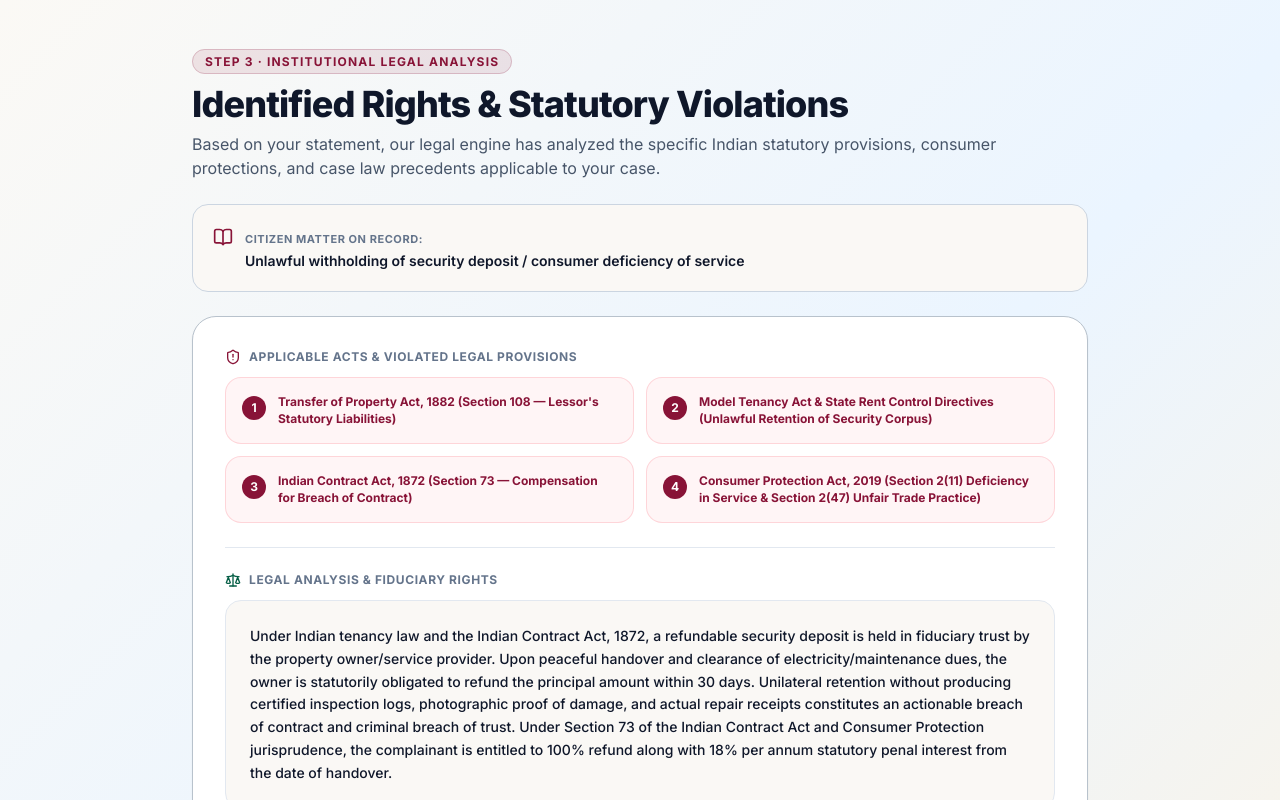
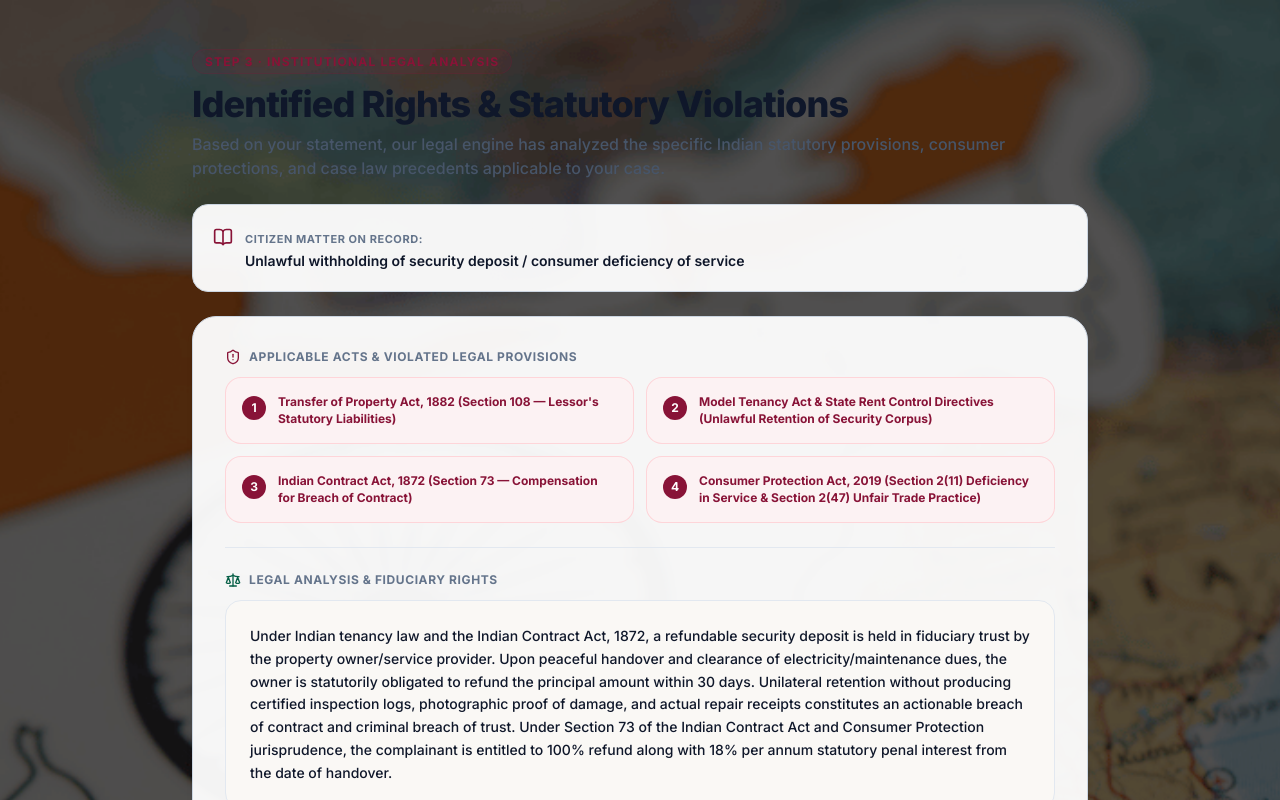
Before and after one commit to Manipal-Map/JanAdhikar-v2, a Next.js app: page /dashboard/grievance/result in a window 1280 px wide. Shown: the top 800 px of the page. Built offline with nearby package versions, Linux system fonts and the light colour scheme; no server answers.

Commit message:
Refactor GrievanceResultView layout and styles
Updated styling and structure of GrievanceResultView component. Enhanced readability and user experience by modifying class names and layout.

```diff
--- a/views/GrievanceResultView.tsx
+++ b/views/GrievanceResultView.tsx
@@ -9,9 +9,8 @@ import DraftViewer from '@/components/dashboard/DraftViewer'
 export default function GrievanceResultView() {
   const router = useRouter()
   const { caseId, userProblem, formData, grievanceResult, setGrievanceResult, setStage } = useCaseStore()
-  const [subStep, setSubStep] = useState(1) // Step 1: Rights Violated | Step 2: Legal Notice Draft
+  const [subStep, setSubStep] = useState(1)
 
-  // Default fallback data if page is accessed directly
   const defaultProblem = userProblem || "Unlawful withholding of security deposit / consumer deficiency of service"
   const applicantName = formData?.applicant_name || "Applicant"
   const applicantCity = formData?.applicant_city || "Local Jurisdiction"
@@ -84,13 +83,13 @@ ${applicantName}
   } = activeResult
 
   return (
-    <div className="gradient-bg min-h-screen flex flex-col items-center justify-center p-4 py-12">
-      <motion.div initial={{ opacity: 0, y: 15 }} animate={{ opacity: 1, y: 0 }} className="w-full max-w-4xl">
+    <div
+      className="min-h-screen flex flex-col items-center justify-center p-4 py-12 bg-cover bg-center bg-no-repeat relative"
+      style={{ backgroundImage: "url('/bg.image.png')" }}
+    >
+      <motion.div initial={{ opacity: 0, y: 15 }} animate={{ opacity: 1, y: 0 }} className="w-full max-w-4xl relative z-10">
 
         {subStep === 1 ? (
-          // ══════════════════════════════════════════════════════════════════════
-          // STEP 3: COMPREHENSIVE LEGAL ANALYSIS & RIGHTS BREAKDOWN
-          // ══════════════════════════════════════════════════════════════════════
           <div className="space-y-6">
             <div>
               <div className="mb-3">
@@ -102,13 +101,12 @@ ${applicantName}
               <h1 className="text-3xl sm:text-4xl font-extrabold text-ashoka-navy mb-2 tracking-tight">
                 Identified Rights & Statutory Violations
               </h1>
-              <p className="text-slate-600 text-sm sm:text-base leading-relaxed">
+              <p className="text-slate-600 text-sm sm:text-base leading-relaxed font-medium">
                 Based on your statement, our legal engine has analyzed the specific Indian statutory provisions, consumer protections, and case law precedents applicable to your case.
               </p>
             </div>
 
-            {/* Problem Context Banner */}
-            <div className="bg-[#FAF8F5] border border-slate-300 rounded-2xl p-4 sm:p-5 text-left flex items-start gap-3">
+            <div className="bg-white/95 backdrop-blur-xs border border-slate-300 rounded-2xl p-4 sm:p-5 text-left flex items-start gap-3 shadow-xs">
               <BookOpen className="w-5 h-5 text-court-maroon mt-0.5 shrink-0" />
               <div>
                 <span className="text-[11px] font-bold uppercase tracking-wider text-slate-500">Citizen Matter on Record:</span>
@@ -116,10 +114,8 @@ ${applicantName}
               </div>
             </div>
 
-            {/* Main Content Container */}
-            <div className="bg-white border border-[#b8c2cc] rounded-3xl p-6 sm:p-8 shadow-sm space-y-6 text-left">
+            <div className="bg-white/95 backdrop-blur-xs border border-slate-300 rounded-3xl p-6 sm:p-8 shadow-md space-y-6 text-left">
 
-              {/* Violated Laws & Rights Cards */}
               <div>
                 <div className="flex items-center gap-2 mb-3">
                   <ShieldAlert className="w-4 h-4 text-court-maroon" />
@@ -139,7 +135,6 @@ ${applicantName}
                 </div>
               </div>
 
-              {/* Detailed Legal Explanation */}
               <div className="border-t border-slate-200 pt-6">
                 <div className="flex items-center gap-2 mb-3">
                   <Scale className="w-4 h-4 text-statutory-green" />
@@ -150,7 +145,6 @@ ${applicantName}
                 </div>
               </div>
 
-              {/* Evidence & Evidentiary Value */}
               <div className="border-t border-slate-200 pt-6">
                 <div className="flex items-center gap-2 mb-3">
                   <FileText className="w-4 h-4 text-blue-600" />
@@ -161,7 +155,6 @@ ${applicantName}
                 </div>
               </div>
 
-              {/* Redressal Portal Card */}
               {target_portal_name && (
                 <div className="border-t border-slate-200 pt-6">
                   <div className="bg-emerald-50 border border-emerald-200 rounded-2xl p-5 flex flex-col sm:flex-row sm:items-center justify-between gap-4">
@@ -186,17 +179,16 @@ ${applicantName}
                 </div>
               )}
 
-              {/* Navigation Actions */}
               <div className="flex flex-col sm:flex-row items-center justify-between gap-3 pt-6 border-t border-slate-200">
                 <button
                   onClick={() => router.push('/dashboard/grievance')}
-                  className="btn-ghost text-sm py-3 px-5 border border-slate-300 cursor-pointer w-full sm:w-auto justify-center"
+                  className="btn-ghost text-sm py-3 px-5 border border-slate-300 cursor-pointer w-full sm:w-auto justify-center bg-white"
                 >
                   <ArrowLeft size={16} /> Edit Applicant Details
                 </button>
                 <button
                   onClick={() => setSubStep(2)}
-                  className="btn-primary text-base py-3.5 px-8 cursor-pointer w-full sm:w-auto justify-center shadow-md"
+                  className="btn-primary text-base py-3.5 px-8 cursor-pointer w-full sm:w-auto justify-center shadow-md bg-[#A32A02] hover:bg-[#138808] transition-colors"
                 >
                   View Ready-to-File Notice <ArrowRight size={18} />
                 </button>
@@ -204,9 +196,6 @@ ${applicantName}
             </div>
           </div>
         ) : (
-          // ══════════════════════════════════════════════════════════════════════
-          // STEP 4: FORMAL STATUTORY NOTICE DRAFT VIEWER
-          // ══════════════════════════════════════════════════════════════════════
           <div className="space-y-6">
             <div className="flex flex-col sm:flex-row sm:items-center justify-between gap-2">
               <div>
@@ -218,37 +207,34 @@ ${applicantName}
                 </h1>
               </div>
               {caseId && (
-                <span className="text-xs font-mono font-bold text-slate-600 bg-white px-3 py-1 rounded-xl border border-slate-300 shadow-2xs self-start sm:self-auto">
+                <span className="text-xs font-mono font-bold text-slate-700 bg-white/95 backdrop-blur-xs px-3 py-1 rounded-xl border border-slate-300 shadow-xs self-start sm:self-auto">
                   Case ID: #{caseId}
                 </span>
               )}
             </div>
 
-            <p className="text-slate-600 text-sm leading-relaxed text-left">
+            <p className="text-slate-600 text-sm leading-relaxed text-left font-medium">
               Your formal legal demand notice has been drafted in compliance with <strong>Section 80 CPC</strong> and the <strong>Consumer Protection Act, 2019</strong>. You can download it as a formal PDF, copy it, or print it.
             </p>
 
             <div className="space-y-6 text-left">
-              {/* Draft Viewer */}
               <DraftViewer
                 title="Statutory Legal Demand Notice"
                 draft={demand_notice_draft}
                 caseId={caseId}
               />
 
-              {/* Legal Notice Instructions Box */}
-              <div className="bg-slate-50 border border-slate-300 rounded-2xl p-5 text-left space-y-2">
+              <div className="bg-white/95 backdrop-blur-xs border border-slate-300 rounded-2xl p-5 text-left space-y-2 shadow-xs">
                 <h4 className="text-xs font-bold text-ashoka-navy uppercase tracking-wider flex items-center gap-1.5">
                   <Clock className="w-4 h-4 text-court-maroon" /> Recommended Service Instructions
                 </h4>
-                <ul className="text-xs text-slate-600 space-y-1.5 pl-4 list-disc leading-relaxed">
+                <ul className="text-xs text-slate-600 space-y-1.5 pl-4 list-disc leading-relaxed font-medium">
                   <li>Send this notice via <strong>Speed Post with Acknowledgment Due (AD)</strong> or by Registered Email to retain proof of delivery.</li>
                   <li>Give the opposite party <strong>15 statutory calendar days</strong> to comply from the date of receipt.</li>
                   <li>If the dispute remains unresolved after 15 days, submit the postal tracking receipt along with this notice on <strong>{target_portal_name || 'e-Daakhil'}</strong> to file your formal complaint.</li>
                 </ul>
               </div>
 
-              {/* Disclaimer */}
               <div className="bg-amber-50 border border-amber-200 rounded-2xl p-4 flex items-start gap-3 text-left">
                 <AlertCircle size={18} className="text-amber-600 mt-0.5 shrink-0" />
                 <p className="text-xs text-amber-900 leading-relaxed font-medium">
@@ -256,17 +242,16 @@ ${applicantName}
                 </p>
               </div>
 
-              {/* Footer Actions */}
               <div className="flex flex-col sm:flex-row items-center justify-between gap-3 pt-2">
                 <button
                   onClick={() => setSubStep(1)}
-                  className="btn-ghost text-sm py-3 px-5 border border-slate-300 cursor-pointer w-full sm:w-auto justify-center"
+                  className="btn-ghost text-sm py-3 px-5 border border-slate-300 cursor-pointer w-full sm:w-auto justify-center bg-white"
                 >
                   <ArrowLeft size={16} /> Back to Rights Analysis
                 </button>
                 <button
                   onClick={() => { setStage('IDLE'); router.push('/'); }}
-                  className="btn-primary text-sm py-3 px-6 cursor-pointer w-full sm:w-auto justify-center"
+                  className="btn-primary text-sm py-3 px-6 cursor-pointer w-full sm:w-auto justify-center bg-[#A32A02] hover:bg-[#138808] transition-colors"
                 >
                   Start Another Case
                 </button>
```
